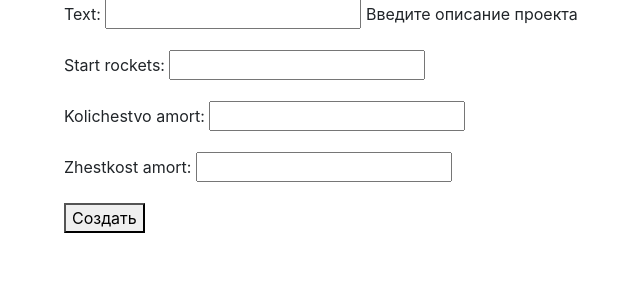
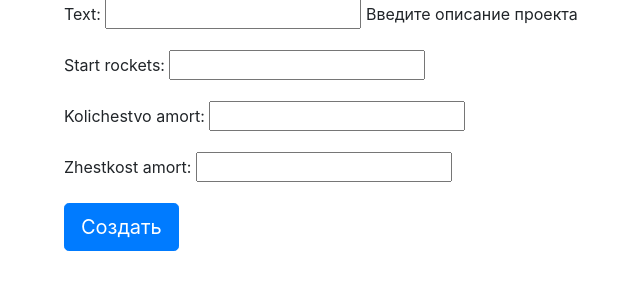
Before and after one commit to Kotenok-Gav/Strength-service, a Django app: page /rocket_bdf_new/ in a window 1280 px wide. Shown: the part 140-444 px from the top of the page, without its empty margins (21-661 px from the left). Run offline with Django 4.2, Linux system fonts and the light colour scheme; a user stored in the database is signed in; some libraries are stand-ins or nearby versions.

Commit message:
Добавлено оформление сайта

```diff
--- a/bdf/templates/bdf/rocket_bdf_edit.html
+++ b/bdf/templates/bdf/rocket_bdf_edit.html
@@ -11,7 +11,7 @@
     {% csrf_token %}
     {{ form.as_p }}
 
-    <button name="submit">Сохранить изменения</button>
+    <button class="btn btn-lg btn-primary" name="submit">Сохранить изменения</button>
 
 
 </form>
--- a/bdf/templates/bdf/rocket_bdf_new.html
+++ b/bdf/templates/bdf/rocket_bdf_new.html
@@ -8,7 +8,8 @@
     {% csrf_token %}
     {{ form.as_p }}
 
-    <button name="submit">Создать</button>
+
+        <button class="btn btn-lg btn-primary" name="submit">Создать</button>
 
 
 </form>
```
Also changed, not shown: db.sqlite3.
